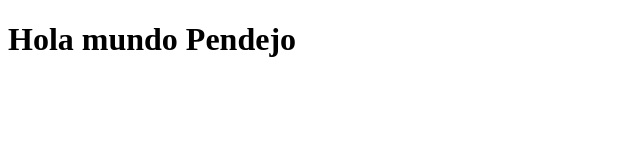
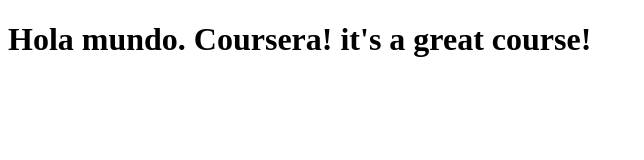
Before and after one commit to Michellopez16/coursera-test, a plain HTML site: page site/index.html in a window 1280 px wide. Shown: the whole page, without its empty margins (0-644 px from the left). Drawn offline with Linux system fonts and the light colour scheme.

Commit message:
Small addition to our page content.

```diff
--- a/site/index.html
+++ b/site/index.html
@@ -4,6 +4,6 @@
 	<title>Holaaa Mundo!!</title>
 </head>
 <body>
- <h1>Hola mundo Pendejo </h1>
+ <h1>Hola mundo. Coursera!  it's a great course!</h1>
 </body>
 </html>
```
